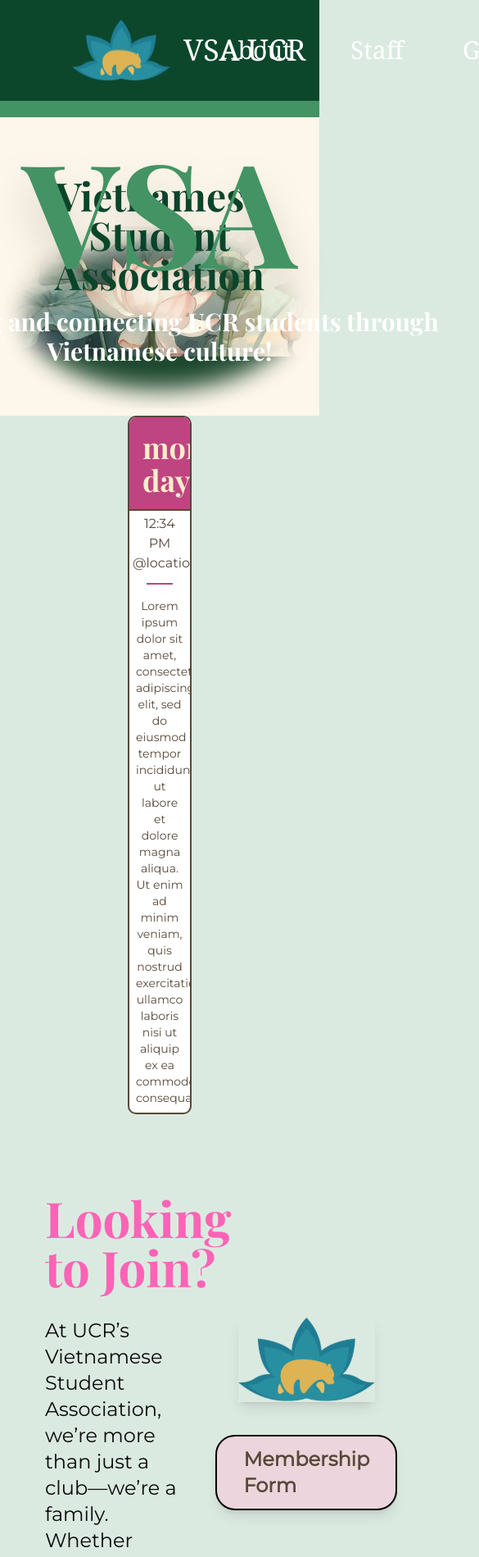
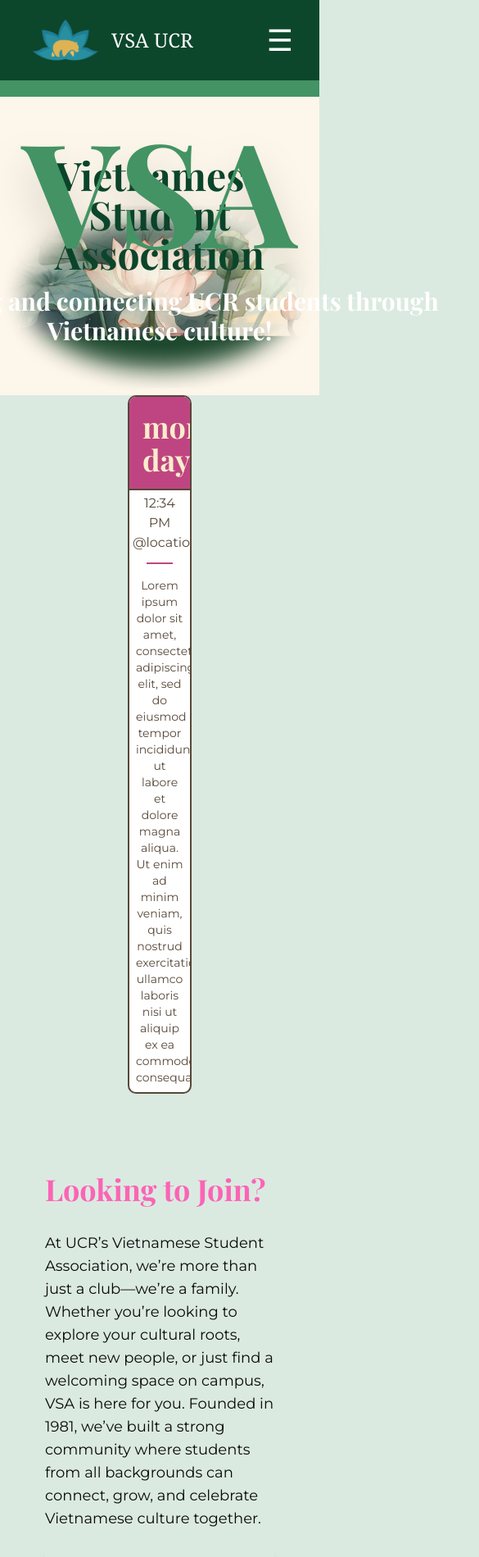
Before and after one commit to acm-ucr/vsa-website, a Next.js app: page / in a window 390 px wide. Shown: the top 1899 px of the page at 82% size, 585 px wide, since content can reach past the window. Built offline with nearby package versions, Linux system fonts and the light colour scheme.

Commit message:
modify header and look to join

```diff
--- a/src/components/Navbar.tsx
+++ b/src/components/Navbar.tsx
@@ -5,25 +5,42 @@ import Image from "next/image";
 import VSAlogo from "../../public/VSA_logo.svg";
 import { usePathname } from "next/navigation";
 import { motion } from "motion/react";
+import { useState } from "react";
 
 const Navigation = () => {
   const pathName = usePathname();
+  const [open, setOpen] = useState(false);
 
   return (
     <nav className="bg-vsa-green-400 font-serif">
-      <div className="flex justify-between py-4 text-white">
+      <div className="relative flex w-full justify-between px-8 py-4 text-white">
         <motion.div
           className="p-2"
           whileHover={{ scale: 1.1 }}
           transition={{ duration: 0.2, ease: "easeInOut" }}
         >
-          <Link href="/" className="ml-20 flex items-center gap-4">
-            <Image src={VSAlogo} alt="VSAlogo" className="w-30" />
+          <Link href="/" className="ml-0 flex items-center gap-4 lg:ml-20">
+            <Image
+              src={VSAlogo}
+              alt="VSAlogo"
+              className="w-20 sm:w-24 md:w-28"
+            />
 
-            <div className="text-4xl text-nowrap">VSA UCR</div>
+            <div className="text-2xl text-nowrap sm:text-3xl md:text-4xl">
+              VSA UCR
+            </div>
           </Link>
         </motion.div>
-        <div className="mr-20 flex items-center gap-14 text-3xl">
+
+        <button
+          id="hamburger"
+          onClick={() => setOpen(!open)}
+          className="text-4xl focus:outline-none xl:hidden"
+        >
+          ☰
+        </button>
+
+        <div className="mr-20 hidden items-center gap-14 text-3xl xl:flex">
           {navbarLinks.map(({ link, name }, index) => (
             <motion.div
               className="p-2"
@@ -42,6 +59,34 @@ const Navigation = () => {
             </motion.div>
           ))}
         </div>
+
+        {/*Mobile version*/}
+        {open && (
+          <motion.div
+            initial={{ opacity: 0, y: -8 }}
+            animate={{ opacity: 1, y: 0 }}
+            transition={{ duration: 0.22 }}
+            className="bg-vsa-green-500 absolute top-full left-0 z-50 flex w-full flex-col gap-3 py-1 text-2xl text-white xl:hidden"
+          >
+            <div className="bg-vsa-green-400 w-screen font-serif">
+              {navbarLinks.map(({ link, name }, index) => (
+                <Link
+                  key={index}
+                  href={link}
+                  onClick={() => setOpen(false)}
+                  className={`block w-full px-4 py-2 text-center ${
+                    pathName === link
+                      ? "bg-vsa-green-700"
+                      : "hover:bg-vsa-green-600"
+                  }`}
+                >
+                  {name}
+                </Link>
+              ))}
+              <div className="bg-vsa-green-300 py-1"></div>
+            </div>
+          </motion.div>
+        )}
       </div>
       <div className="bg-vsa-green-300 h-5" />
     </nav>
--- a/src/components/home/JoinUs.tsx
+++ b/src/components/home/JoinUs.tsx
@@ -4,13 +4,13 @@ import Link from "next/link";
 
 const JoinUS = () => {
   return (
-    <div className="mx-auto flex w-4/5 flex-col px-4 py-24">
-      <div className="font-vsa-main mb-8 text-left text-6xl font-semibold text-pink-400">
+    <div className="mx-auto flex w-8/10 flex-col px-4 py-24 xl:w-7/10">
+      <div className="font-vsa-main mb-8 text-left text-4xl font-semibold text-pink-400 sm:text-5xl md:text-6xl lg:text-7xl">
         Looking to Join?
       </div>
 
-      <div className="flex w-full flex-row items-start gap-10">
-        <div className="font-vsa-alt flex w-full flex-1 flex-col gap-5 text-2xl">
+      <div className="flex w-full flex-col items-start gap-10 xl:flex-row">
+        <div className="font-vsa-alt flex w-full flex-1 flex-col gap-5 text-lg sm:text-xl md:text-2xl lg:text-3xl xl:text-3xl">
           <p>
             At UCR’s Vietnamese Student Association, we’re more than just a
             club—we’re a family. Whether you’re looking to explore your cultural
@@ -19,6 +19,12 @@ const JoinUS = () => {
             where students from all backgrounds can connect, grow, and celebrate
             Vietnamese culture together.
           </p>
+
+          <Image
+            src={logo}
+            alt="VSA Logo"
+            className="mx-auto w-full object-contain py-5 shadow-lg sm:hidden"
+          />
 
           <p>
             By joining VSA, you’ll have access to mentorship through our
@@ -35,12 +41,12 @@ const JoinUS = () => {
           <Image
             src={logo}
             alt="VSA Logo"
-            className="h-4/5 w-3/4 object-contain shadow-lg"
+            className="hidden h-3/4 w-3/4 object-contain shadow-lg sm:block lg:h-4/5 lg:w-3/4"
           />
 
           <Link
             href="#"
-            className="font-vsa-alt text-vsa-brown bg-vsa-pink-100 hover:bg-vsa-pink-200 cursor-pointer rounded-3xl border-2 border-black px-8 py-3 text-2xl font-semibold shadow-lg transition-colors duration-300"
+            className="font-vsa-alt text-vsa-brown bg-vsa-pink-100 hover:bg-vsa-pink-200 cursor-pointer rounded-3xl border-2 border-black px-8 py-5 text-2xl font-semibold shadow-lg transition-colors duration-300 sm:text-2xl md:text-2xl lg:text-4xl"
           >
             Membership Form
           </Link>
```
